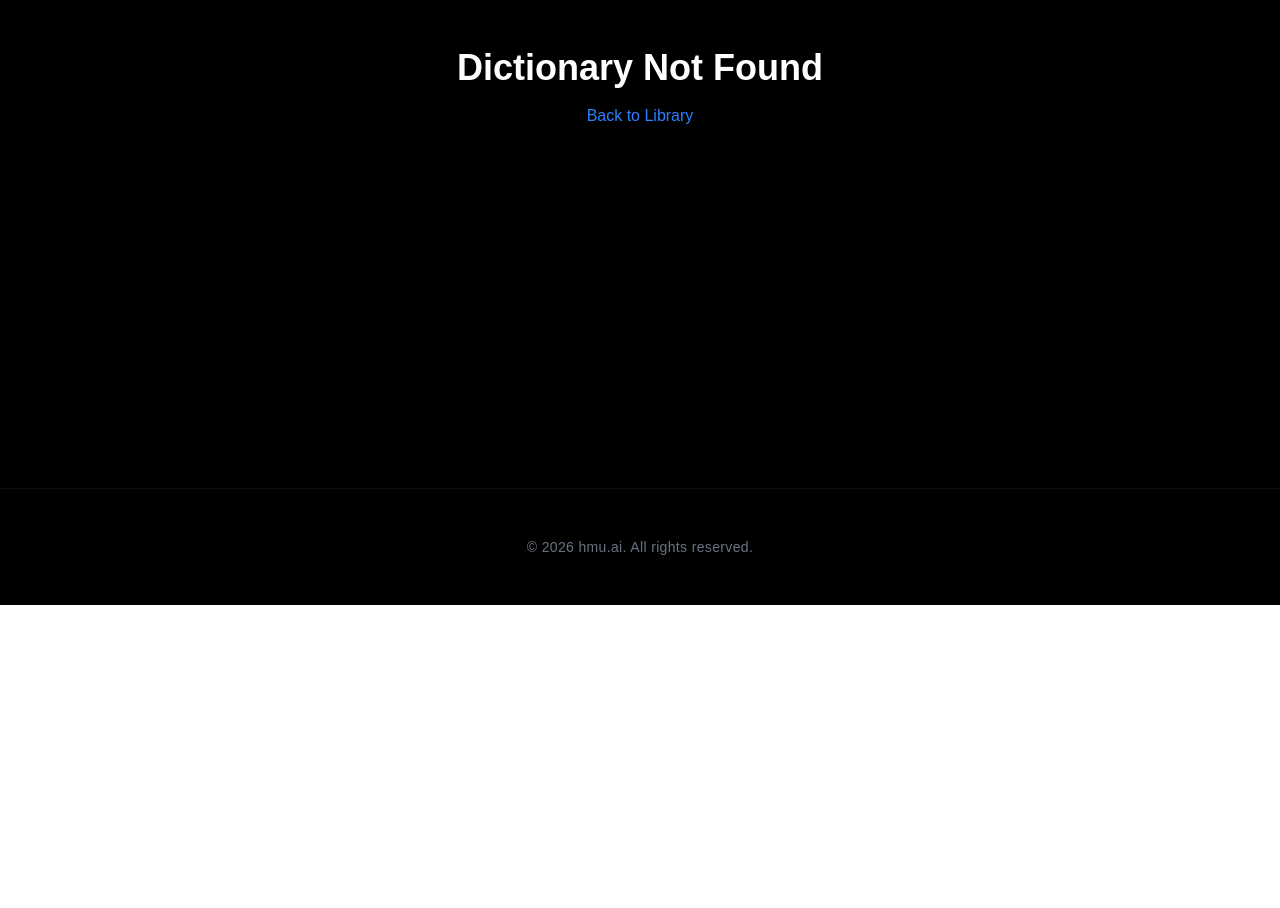
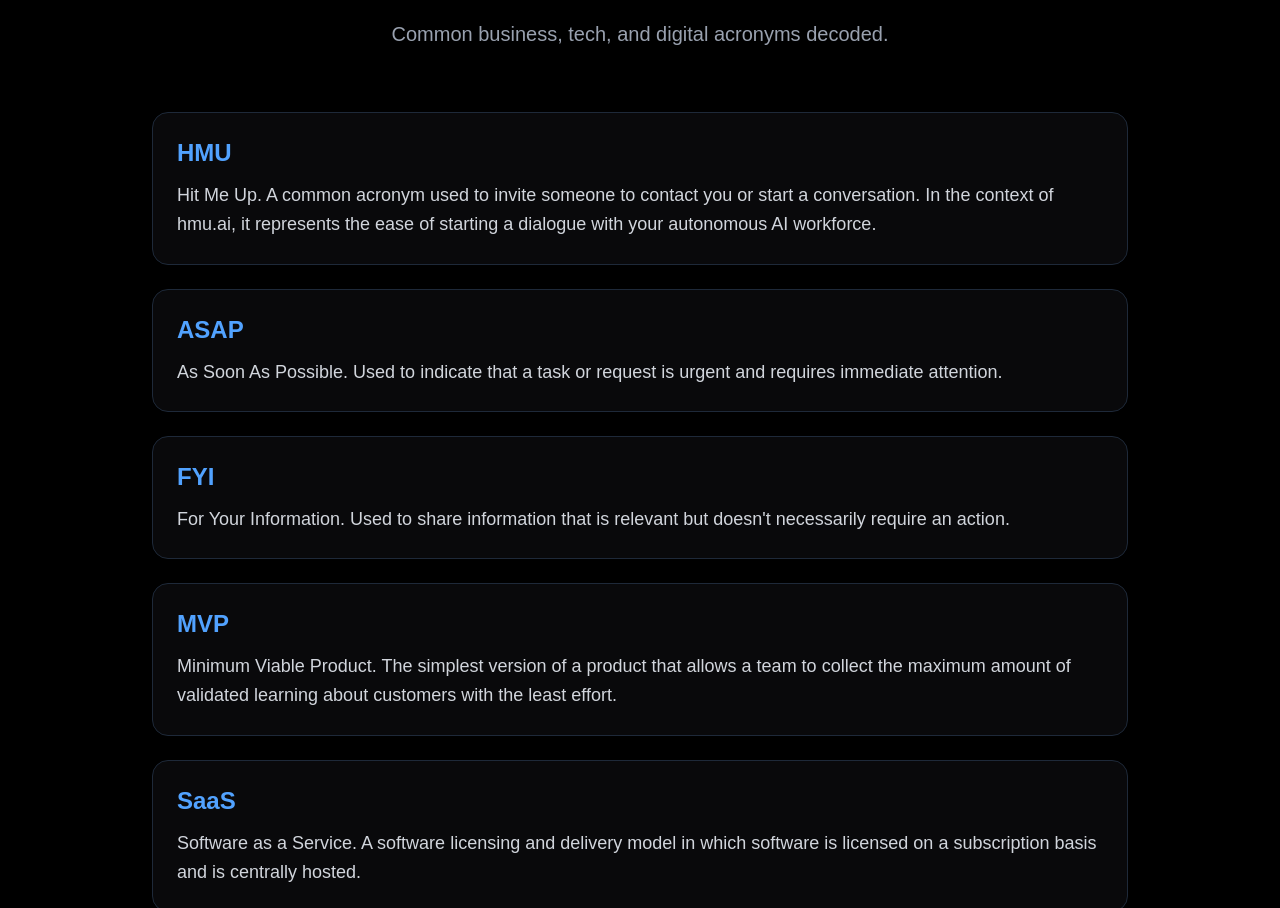
Before and after one commit to auralixai/hmu-ai, a Next.js app: page /library/acronyms-dictionary in a window 1280 px wide. Before the commit this address had no page. Shown: the part 392-1300 px from the top of the page. Before the commit the page ends 997 px from the top, so only its background shows below. Built offline with nearby package versions, Linux system fonts and the light colour scheme.

Commit message:
feat: add acronyms dictionary to the library (playing on hmu.ai)

```diff
--- a/src/data/dictionaries.ts
+++ b/src/data/dictionaries.ts
@@ -8,6 +8,7 @@ import { devTerms } from './dictionaries/dev';
 import { ecommerceTerms } from './dictionaries/ecommerce';
 import { startupTerms } from './dictionaries/startup';
 import { financeTerms } from './dictionaries/finance';
+import { acronymsTerms } from './dictionaries/acronyms';
 
 export interface Term {
   name: string;
@@ -31,6 +32,7 @@ export const dictionaries: Record<string, Term[]> = {
   'ecommerce-dictionary': ecommerceTerms,
   'startup-dictionary': startupTerms,
   'finance-dictionary': financeTerms,
+  'acronyms-dictionary': acronymsTerms,
 };
 
 export const dictionaryMetadata: Record<string, { title: string, description: string }> = {
@@ -44,6 +46,7 @@ export const dictionaryMetadata: Record<string, { title: string, description: st
   'ecommerce-dictionary': { title: 'E-Commerce Dictionary', description: 'Terms related to online stores and retail.' },
   'startup-dictionary': { title: 'Startup Dictionary', description: 'Glossary for founders, venture capital, and startups.' },
   'finance-dictionary': { title: 'Finance Dictionary', description: 'Accounting, investing, and financial metrics.' },
+  'acronyms-dictionary': { title: 'Acronyms Dictionary', description: 'Common business, tech, and digital acronyms decoded.' },
 };
 
 export function getDictionaryTerms(slug: string): Term[] {
--- /dev/null
+++ b/src/data/dictionaries/acronyms.ts
@@ -0,0 +1,72 @@
+import { Term } from '../dictionaries';
+
+export const acronymsTerms: Term[] = [
+  {
+    name: 'HMU',
+    definition: 'Hit Me Up. A common acronym used to invite someone to contact you or start a conversation. In the context of hmu.ai, it represents the ease of starting a dialogue with your autonomous AI workforce.',
+    slug: 'hmu',
+    seoData: {
+      detailedDescription: 'HMU stands for "Hit Me Up." While it originated in informal digital communication, it has become a shorthand for accessibility and responsiveness. In the business world, "hitting someone up" implies a low-friction way to initiate a project, request information, or collaborate.',
+      examples: [
+        '"HMU when you\'re ready to scale your ad spend."',
+        '"Need a new landing page? Just HMU."'
+      ],
+      relatedTerms: ['ASAP', 'CTA', 'Reach Out']
+    }
+  },
+  {
+    name: 'ASAP',
+    definition: 'As Soon As Possible. Used to indicate that a task or request is urgent and requires immediate attention.',
+    slug: 'asap'
+  },
+  {
+    name: 'FYI',
+    definition: 'For Your Information. Used to share information that is relevant but doesn\'t necessarily require an action.',
+    slug: 'fyi'
+  },
+  {
+    name: 'MVP',
+    definition: 'Minimum Viable Product. The simplest version of a product that allows a team to collect the maximum amount of validated learning about customers with the least effort.',
+    slug: 'mvp'
+  },
+  {
+    name: 'SaaS',
+    definition: 'Software as a Service. A software licensing and delivery model in which software is licensed on a subscription basis and is centrally hosted.',
+    slug: 'saas'
+  },
+  {
+    name: 'B2B',
+    definition: 'Business to Business. Transactions or business conducted between one business and another.',
+    slug: 'b2b'
+  },
+  {
+    name: 'B2C',
+    definition: 'Business to Consumer. Transactions or business conducted directly between a company and consumers.',
+    slug: 'b2c'
+  },
+  {
+    name: 'ROI',
+    definition: 'Return on Investment. A ratio between net profit and cost of investment.',
+    slug: 'roi'
+  },
+  {
+    name: 'KPI',
+    definition: 'Key Performance Indicator. A quantifiable measure used to evaluate the success of an organization or employee in meeting objectives.',
+    slug: 'kpi'
+  },
+  {
+    name: 'CTA',
+    definition: 'Call to Action. An instruction to the audience designed to provoke an immediate response, usually using an imperative verb such as "call now," "find out more," or "visit a store today."',
+    slug: 'cta'
+  },
+  {
+    name: 'CAC',
+    definition: 'Customer Acquisition Cost. The cost associated with convincing a customer to buy a product/service.',
+    slug: 'cac'
+  },
+  {
+    name: 'LTV',
+    definition: 'Lifetime Value. A prediction of the net profit attributed to the entire future relationship with a customer.',
+    slug: 'ltv'
+  }
+];
```
